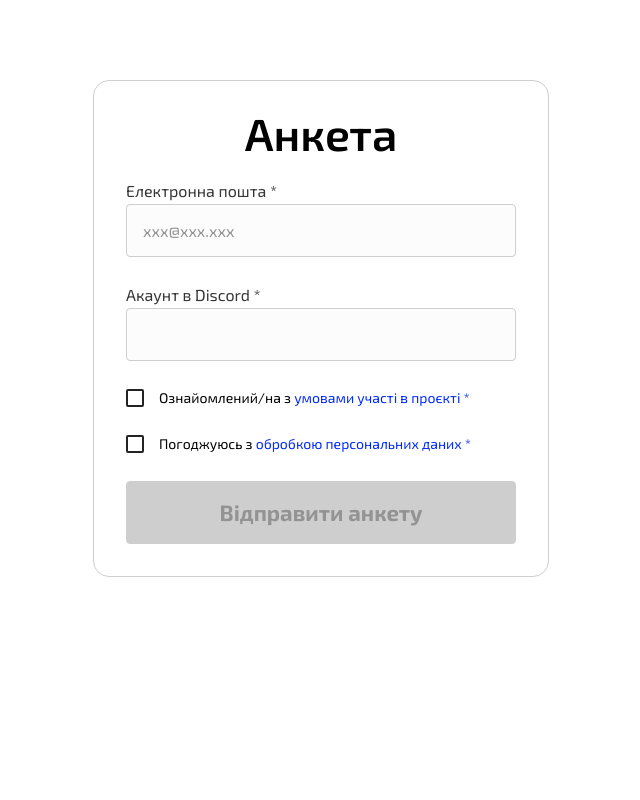
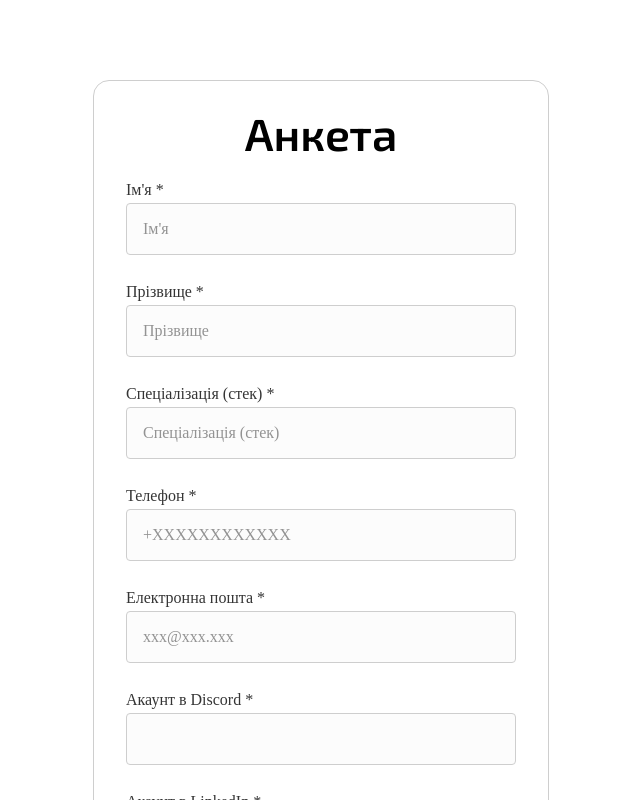
Before and after one commit to baza-trainee/feeda, a Next.js app in the folder client/: page /user_application in a window 1280 px wide. Shown: the top 800 px of the page, without its empty margins (319-959 px from the left). Built offline with nearby package versions, Linux system fonts and the light colour scheme.

Commit message:
fix:text

```diff
--- a/client/components/UserApplication/UserApplication.styles.ts
+++ b/client/components/UserApplication/UserApplication.styles.ts
@@ -2,6 +2,7 @@ import { css } from '@emotion/react';
 import { theme } from 'styles/theme';
 
 export const formStyle = css`
+	font-family: ${theme.fonts.label.fontFamily};
 	padding: 31px;
 	width: 100%;
 	display: flex;
@@ -44,9 +45,3 @@ export const formTitle = css`
 		font-size: 45px;
 	}
 `;
-
-export const vaidDiscordUnderText = css`
-	color: #14905d;
-	font-size: 12px;
-	position: absolute;
-`;
--- a/client/components/UserApplication/UserApplication.tsx
+++ b/client/components/UserApplication/UserApplication.tsx
@@ -89,7 +89,7 @@ const UserApplication = () => {
 			{' '}
 			<form css={formStyle} onSubmit={handleSubmit(onFormSubmit)}>
 				<h1 css={formTitle}>Анкета</h1>
-				{/* <FormField
+				<FormField
 					label="Ім'я *"
 					autoComplete="on"
 					type="text"
@@ -171,7 +171,7 @@ const UserApplication = () => {
 							value: phoneNumberRegex,
 						},
 					}}
-				/> */}
+				/>
 
 				<FormField
 					label="Електронна пошта *"
@@ -229,7 +229,7 @@ const UserApplication = () => {
 					)} */}
 				</div>
 
-				{/* <FormField
+				<FormField
 					label="Акаунт в LinkedIn *"
 					autoComplete="off"
 					type="text"
@@ -307,7 +307,7 @@ const UserApplication = () => {
 					placeholder={projectPlaceholder}
 					clearErrors={clearErrors}
 					valueGetter={(value) => getProjValue(value)}
-				/> */}
+				/>
 
 				<CheckBox
 					checked={isСonditionsChecked}
--- a/client/components/UserApplication/сomponents/FormField/FormField.slyles.ts
+++ b/client/components/UserApplication/сomponents/FormField/FormField.slyles.ts
@@ -12,7 +12,7 @@ export const errorStyles = css`
 export const labelStyles = css`
 	color: #353535;
 	font-size: 16px;
-	font-family: Exo 2;
+	font-family: "'Exo 2' sans-serif";
 	font-style: normal;
 	font-weight: 400;
 	line-height: normal;
@@ -47,3 +47,8 @@ export const validDiscordStyle = css`
 export const validDiscordNameStyle = css`
 	color: #14905d !important;
 `;
+export const vaidDiscordUnderText = css`
+	color: #14905d;
+	font-size: 12px;
+	position: absolute;
+`;
--- a/client/components/UserApplication/сomponents/FormField/FormField.tsx
+++ b/client/components/UserApplication/сomponents/FormField/FormField.tsx
@@ -9,6 +9,7 @@ import {
 	errorStyles,
 	inputlStyles,
 	labelStyles,
+	vaidDiscordUnderText,
 	validDiscordNameStyle,
 	validDiscordStyle,
 } from './FormField.slyles';
@@ -92,7 +93,9 @@ export const FormField = <TFormValues extends Record<string, string | number>>({
 			</label>
 			{children}
 			{!isValid && <p css={errorStyles}>{errorMessage}</p>}
-			{isValid && isDiscordField && isValidDiscord && !isFormSubmitted && <p>hello</p>}
+			{isValid && isDiscordField && isValidDiscord && !isFormSubmitted && (
+				<p css={vaidDiscordUnderText}>Не забудь перевірити запрошення</p>
+			)}
 		</div>
 	);
 };
```
